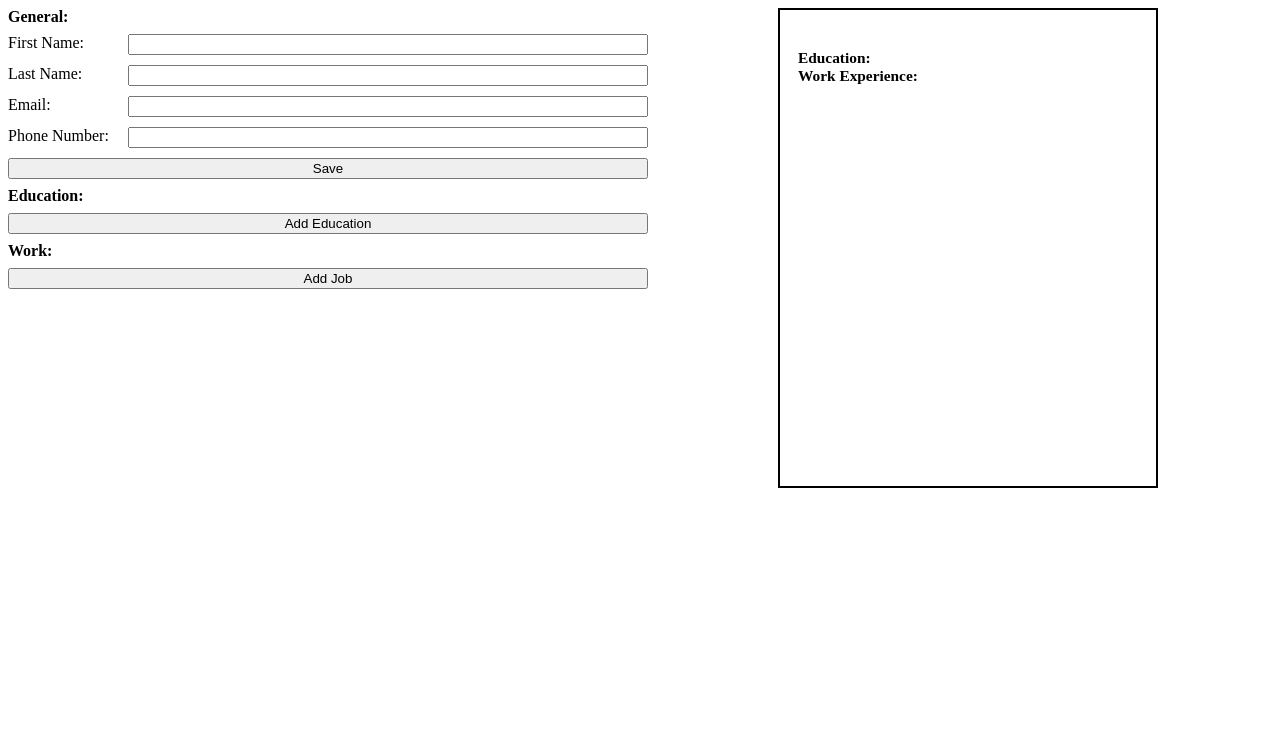
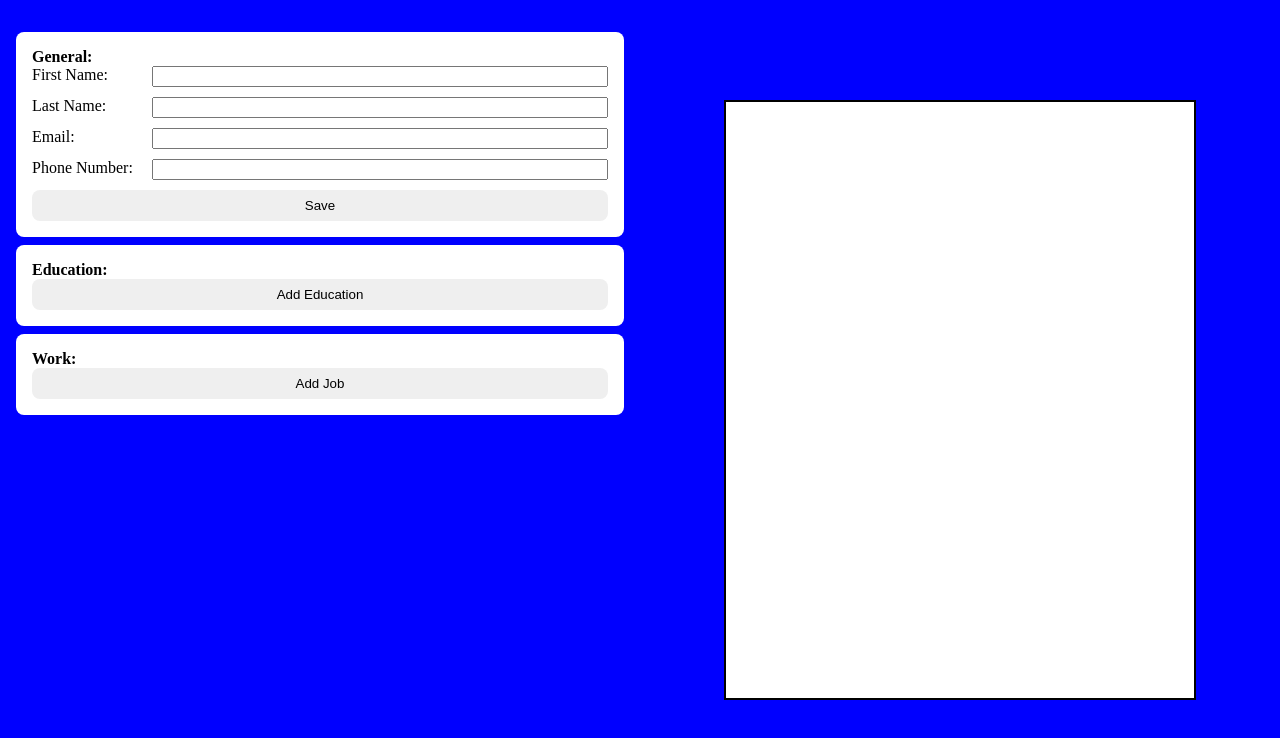
Before and after one commit to duncanp781/cv-project, a React (Create React App) app: page / in a window 1280 px wide. Shown: the top 738 px of the page. Built offline with nearby package versions, Linux system fonts and the light colour scheme.

Commit message:
Add Styling

```diff
--- a/src/App.js
+++ b/src/App.js
@@ -30,18 +30,24 @@ class App extends Component {
     return (
       <div className="container">
         <div className="fields">
+          <div class="section">
             <span className="title">General: </span>
             <General save={this.save} />
+          </div>
+          <div class="section">
             <span className="title">Education: </span>
             <Education save={this.save} />
+          </div>
+          <div class="section">
             <span className="title">Work: </span>
             <Work save={this.save} />
+          </div>
         </div>
         <div className="preview">
           <Display
             general={this.state.general}
             education={this.state.education}
-            work = {this.state.work}
+            work={this.state.work}
           />
         </div>
       </div>
--- a/src/components/Display.js
+++ b/src/components/Display.js
@@ -8,7 +8,7 @@ class Display extends Component {
       <div className="display-container">
         <HeadDisplay general={general} />
         <EducationDisplay education={education} />
-        <WorkDisplay work = {work}/>
+        <WorkDisplay work={work} />
       </div>
     );
   }
@@ -37,9 +37,12 @@ class HeadDisplay extends Component {
 class EducationDisplay extends Component {
   render() {
     let { education } = this.props;
+
     return (
       <div className="display-education">
-        <div className = 'display-title'>Education: </div>
+        {Object.keys(education).length !== 0 && (
+          <div className="display-title">{"Education: "}</div>
+        )}
         {Object.keys(education).map((entry) => {
           return <SchoolDisplay key={uniqid()} school={education[entry]} />;
         })}
@@ -56,11 +59,17 @@ class SchoolDisplay extends Component {
         <div className="display-school-first">
           <span className="display-school-name">{school.school}</span>
           <span className="display-school-time">
-            {school.start} {school.start ? '-': ''} {school.end ? school.end : "Present"}
+            {school.start} {school.start ? "-" : ""}{" "}
+            {school.end ? school.end : "Present"}
           </span>
         </div>
-        <div className = 'display-school-second'>
-          <span className = 'tab'>{school.major}{school.major && school.gpa? ', ': ''}{school.gpa? 'GPA: ' : ''}{school.gpa}</span>
+        <div className="display-school-second">
+          <span className="tab">
+            {school.major}
+            {school.major && school.gpa ? ", " : ""}
+            {school.gpa ? "GPA: " : ""}
+            {school.gpa}
+          </span>
         </div>
       </div>
     );
@@ -72,7 +81,9 @@ class WorkDisplay extends Component {
     let { work } = this.props;
     return (
       <div className="display-work">
-        <div className = 'display-title'>Work Experience: </div>
+        {Object.keys(work).length !== 0 && (
+          <div className="display-title">{"Work Experience: "}</div>
+        )}
         {Object.keys(work).map((entry) => {
           return <JobDisplay key={uniqid()} job={work[entry]} />;
         })}
@@ -82,31 +93,31 @@ class WorkDisplay extends Component {
 }
 
 class JobDisplay extends Component {
-  render(){
-    let {job } = this.props;
-    console.log(job.responsibilities);
-    return ( <div className = 'display-job'>
-      <div className = 'display-job-first'>
-        <span className = 'display-job-left'>
-        <span className = 'display-job-company'>{job.company}</span>
-        <span className = 'display-job-title'>  {job.title}</span>
-        </span>
+  render() {
+    let { job } = this.props;
+    return (
+      <div className="display-job">
+        <div className="display-job-first">
+          <span className="display-job-left">
+            <span className="display-job-company">{job.company}</span>
+            <span className="display-job-title"> {job.title}</span>
+          </span>
+        </div>
+        <div className="display-job-second">
+          <span className="display-job-time">
+            {job.start} {job.start ? "-" : ""} {job.end ? job.end : "Present"}
+          </span>
+          {Object.keys(job.responsibilities).length !== 0 && (
+            <ul>
+              {Object.keys(job.responsibilities).map((entry) => {
+                return <li>{job.responsibilities[entry]}</li>;
+              })}
+            </ul>
+          )}
 
-        <span className = 'display-job-time'>
-        {job.start} {job.start ? '-': ''} {job.end ? job.end : "Present"}
-        </span>
-
+        </div>
       </div>
-      <div className = 'display-job-second'>
-          <ul>
-            {Object.keys(job.responsibilities).map(entry => {
-              return <li>{job.responsibilities[entry]}</li>
-            })}
-
-          </ul>
-        </div>
-    </div>)
-
+    );
   }
 }
 
--- a/src/components/Responsibilities.js
+++ b/src/components/Responsibilities.js
@@ -21,6 +21,7 @@ class Responsibilities extends Component {
     );
   };
 
+
   delete = (id) => {
     this.setState({ [id]: undefined }, () =>
       this.props.save("responsibilities", this.state)
@@ -40,7 +41,6 @@ class Responsibilities extends Component {
                 delete={this.delete}
               />
             );
-          return;
         })}
         <button type="button" onClick={this.handleAdd}>
           Add Responsibility
@@ -62,12 +62,10 @@ class Responsibility extends Component {
   handleChange = (e) => {
     this.setState({
       text: e.target.value,
-    });
+    }, () => this.props.save(this.props.id, this.state.text));
+
   };
 
-  handleSave = () => {
-    this.props.save(this.props.id, this.state.text);
-  }
 
   render() {
     return (
@@ -77,7 +75,6 @@ class Responsibility extends Component {
           onChange={this.handleChange}
           value={this.state.text}
         />
-        <button type = "button" onClick = {this.handleSave}>Save</button>
         <button type="button" onClick={() => this.props.delete(this.props.id)}>
           Delete
         </button>
--- a/src/components/Work.js
+++ b/src/components/Work.js
@@ -24,6 +24,7 @@ class Work extends Component {
     );
   };
 
+
   delete = (id) => {
     this.setState({ [id]: undefined }, () =>
       this.props.save("work", this.state)
@@ -38,7 +39,7 @@ class Work extends Component {
             return (
               <Job save={this.save} key={id} id={id} delete={this.delete} />
             );
-          return;
+          return null;
         })}
         <button onClick={this.handleClick}>Add Job</button>
       </div>
@@ -76,8 +77,7 @@ class Job extends Component {
               }
             });
             return prevState;
-          },
-          () => this.props.save(this.props.id, this.state)
+          }
         );
       }
     );
--- a/src/styles/app.css
+++ b/src/styles/app.css
@@ -1,18 +1,29 @@
-html, body{
+
+html,body,
+#root{
   height: 100%;
-  width: 100%
+  padding: 0px;
+  margin: 0px;
+  background-color: blue;
+}
+
+.container{
+
+  display: grid;
+  grid-template-columns: 1fr 1fr;
+  height: 100%;
+  padding: 0px;
+  margin: 0px;
 }
 
 
-.container{
-  display: grid;
-  grid-template-columns: 1fr 1fr;
-}
 
 .preview{
+  position: relative;
   width: 100%;
   display: flex;
   justify-content: center;
+  align-items: center;
 }
 
 .general form{
@@ -53,6 +64,7 @@ html, body{
   font-weight: bold;
 }
 
+
 .fields,
 .education,
 .work{
@@ -61,18 +73,55 @@ html, body{
   gap: 8px;
 }
 
+.fields{
+  align-items: center;
+  padding: 32px;
+}
+
+.section{
+  border-radius: 8px;
+  padding: 16px;
+  background-color: white;
+  width: 100%;
+}
+
+.section button{
+  border: none;
+  border-radius: 8px;
+  padding: 8px;
+}
+
+
+
+.responsibilities{
+  display: flex;
+  flex-direction: column;
+  gap: 8px;
+
+}
+
+.responsibility{
+  display: flex;
+}
+
+.responsibility input{
+  flex: 1;
+}
 
 .display-container{
-  width: 340px;
-  height: 440px;
+  position: absolute;
+  top: 50%;
+  transform: translateY(-50%);
+  width: calc(70vh * (8.5/11));
+  height: 70vh;
   border: 2px solid black;
   padding: 18px;
   position: fixed;
+  background-color: white;
+  font-size: max(0.8rem, 2.4vh);
 }
 
-.display-container{
-  font-size: 0.8rem;
-}
+
 
 .display-container #display-name{
   padding: 8px;
@@ -109,6 +158,11 @@ html, body{
   color: darkslategray;
 }
 
+.display-job-time{
+  display: flex;
+  justify-content: flex-end;
+}
+
 .display-school-second,
 .display-job-second{
   font-style: italic;
```
Lines whose indentation alone changed are shown as unchanged.
